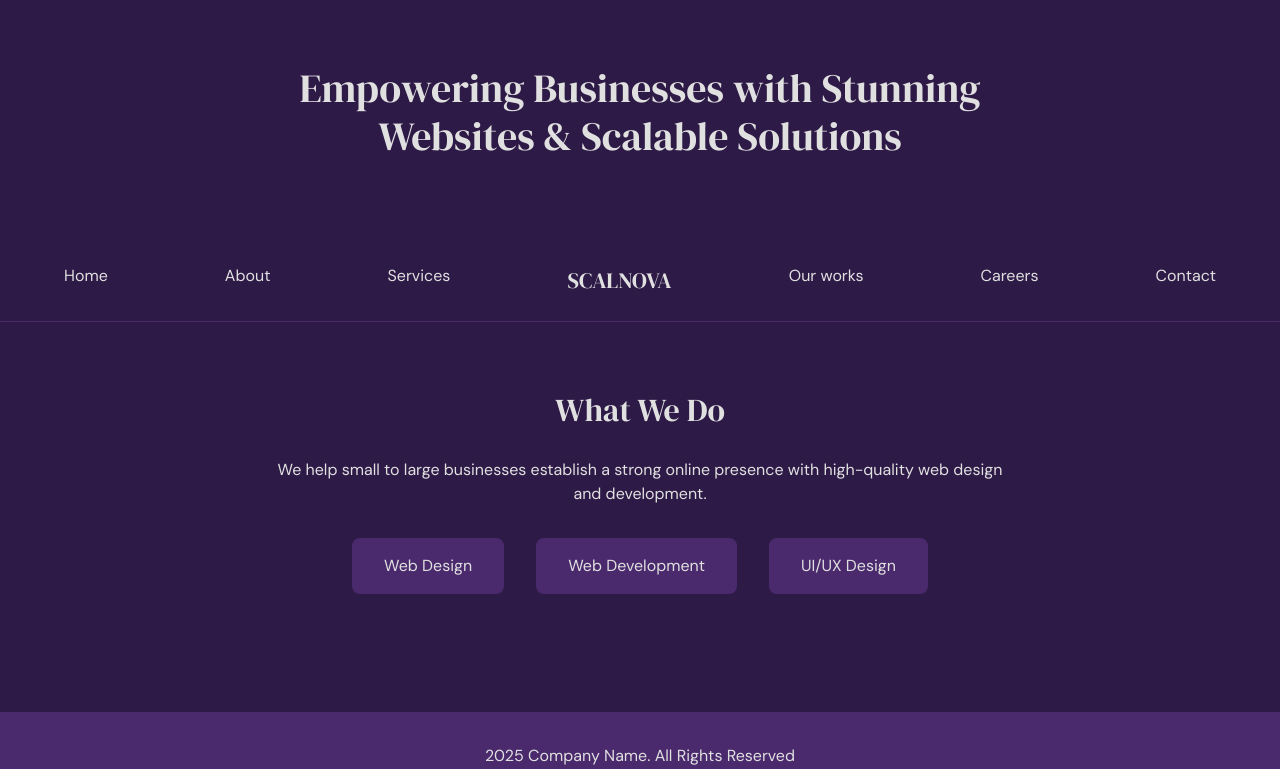
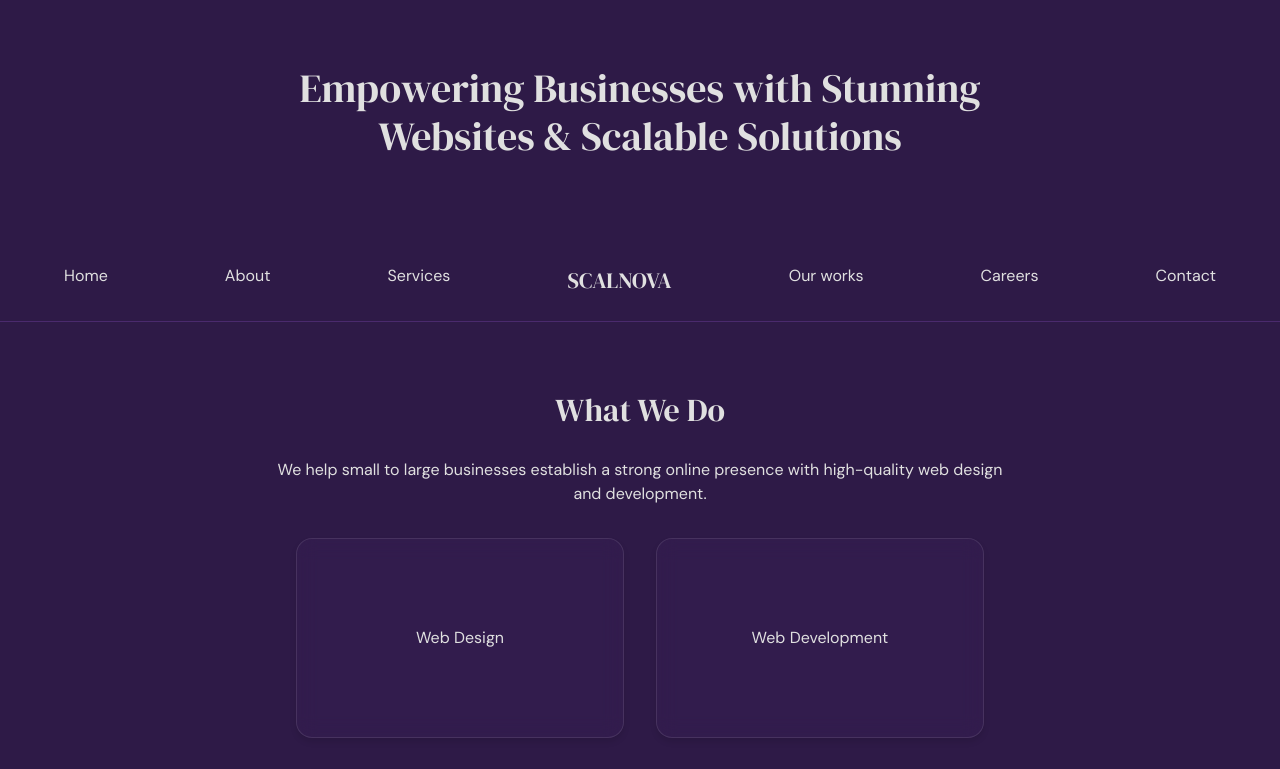
Before and after one commit to sayful-hassan/Scalnova, a React (Vite) app in the folder scalnova/: page / in a window 1280 px wide. Shown: the top 769 px of the page. Built offline with nearby package versions, Linux system fonts and the light colour scheme.

Commit message:
What we do content listed has created as a card type

```diff
--- a/scalnova/src/components/WhatWeDo/WhatWeDo.css
+++ b/scalnova/src/components/WhatWeDo/WhatWeDo.css
@@ -14,13 +14,23 @@
   .what-we-do ul {
     list-style: none;
     margin-top: 2rem;
-    display: flex;
-    justify-content: center;
+    display: grid;
+    grid-template-columns: repeat(auto-fit, minmax(280px, 1fr));
     gap: 2rem;
+    padding: 0 1.5rem;
   }
 
   .what-we-do li {
-    padding: 1rem 2rem;
-    background-color: var(--medium-violet);
-    border-radius: 8px;
+    padding: 2rem;
+    border-radius: 16px;
+    background: rgba(78, 42, 115, 0.15);
+   backdrop-filter: blur(10px);
+   -webkit-backdrop-filter: blur(10px);
+   border: 1px solid rgba(255, 255, 255, 0.1);
+   box-shadow: 0 4px 6px rgba(0, 0, 0, 0.1);
+   transition: all 0.3s ease;
+   min-height: 200px;
+   display: flex;
+   flex-direction: column;
+   justify-content: center;
   }
```
